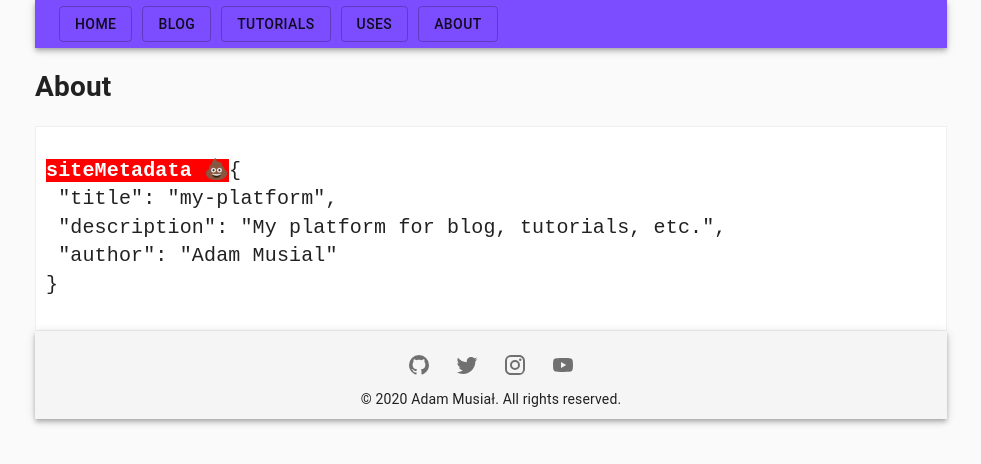
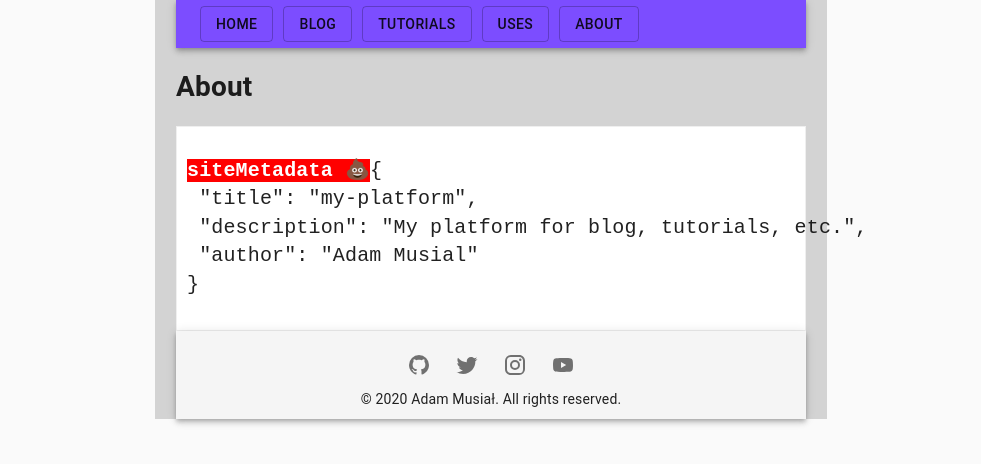
Before and after one commit to musial-adam/my-platform, a Gatsby site: page /about in a window 1280 px wide. Shown: the whole page, without its empty margins (149-1130 px from the left). Built offline with nearby package versions, Linux system fonts and the light colour scheme; Gatsby itself is replaced by a stand-in of ours; code samples lack their colours.

Commit message:
simplify stuff - content wrappers

```diff
--- a/src/components/layout.js
+++ b/src/components/layout.js
@@ -15,6 +15,8 @@ import {
   StylesProvider,
   ThemeProvider,
 } from '@material-ui/core/styles'
+
+import styled from 'styled-components'
 
 import Header from './header'
 import Footer from './footer'
@@ -38,8 +40,23 @@ const theme = createMuiTheme({
     secondary: {
       main: '#ffc400',
     },
+    background: {
+      default: 'lightgrey',
+    },
   },
 })
+
+const ContentContainer = styled.div`
+  max-width: 42rem;
+  margin-left: auto;
+  margin-right: auto;
+  /* padding: 2.625rem 1.3125rem; */
+  padding-left: 1.3125rem;
+  padding-right: 1.3125rem;
+  background-color: lightgray;
+
+  /* border: 5px solid orange; */
+`
 
 const Layout = ({ children }) => {
   return (
@@ -48,11 +65,12 @@ const Layout = ({ children }) => {
       <ThemeProvider theme={theme}>
         <StylesProvider injectFirst>
           <GlobalStyle />
-          <Container maxWidth="md">
+          {/* <Container maxWidth="md"> */}
+          <ContentContainer>
             <Header />
             <main>{children}</main>
             <Footer />
-          </Container>
+          </ContentContainer>
         </StylesProvider>
       </ThemeProvider>
     </>
--- a/src/components/post-card.js
+++ b/src/components/post-card.js
@@ -17,7 +17,7 @@ const StyledButton = styled(Button)`
 `
 
 const StyledCard = styled(Card)`
-  max-width: 70%;
+  max-width: 95%;
   margin: 10px auto;
 `
 
--- a/src/templates/blog-post.js
+++ b/src/templates/blog-post.js
@@ -37,8 +37,8 @@ const PostsNav = styled.ul`
 `
 
 const ContentWrapper = styled.div`
-  background-color: lightgray;
-  padding: 2rem;
+  /* background-color: lightgray; */
+  /* padding: 2rem; */
 `
 
 const BlogPost = ({ data, pageContext }) => {
```
Also changed, not shown: src/utils/globalStyles.js (line endings or trailing spaces).
